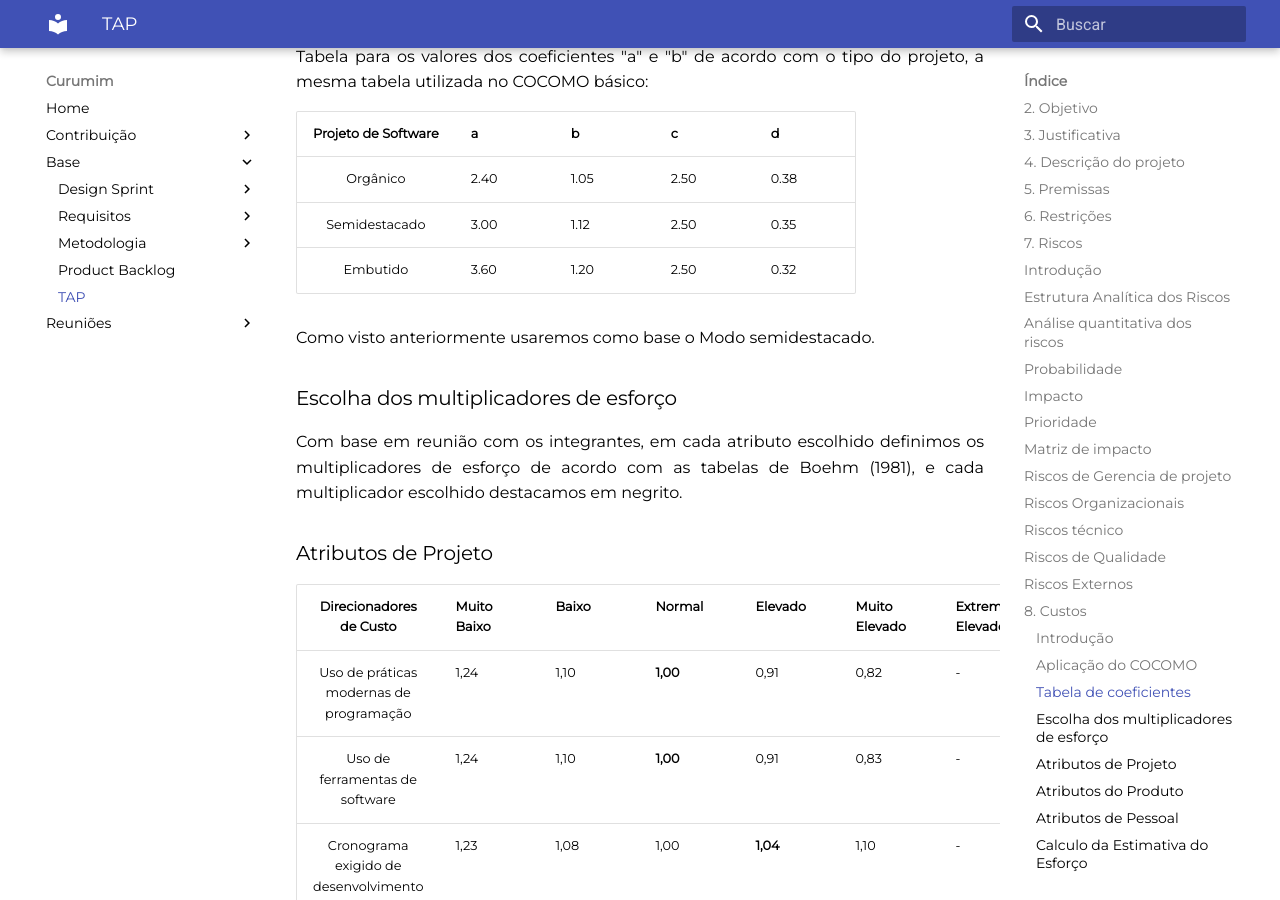
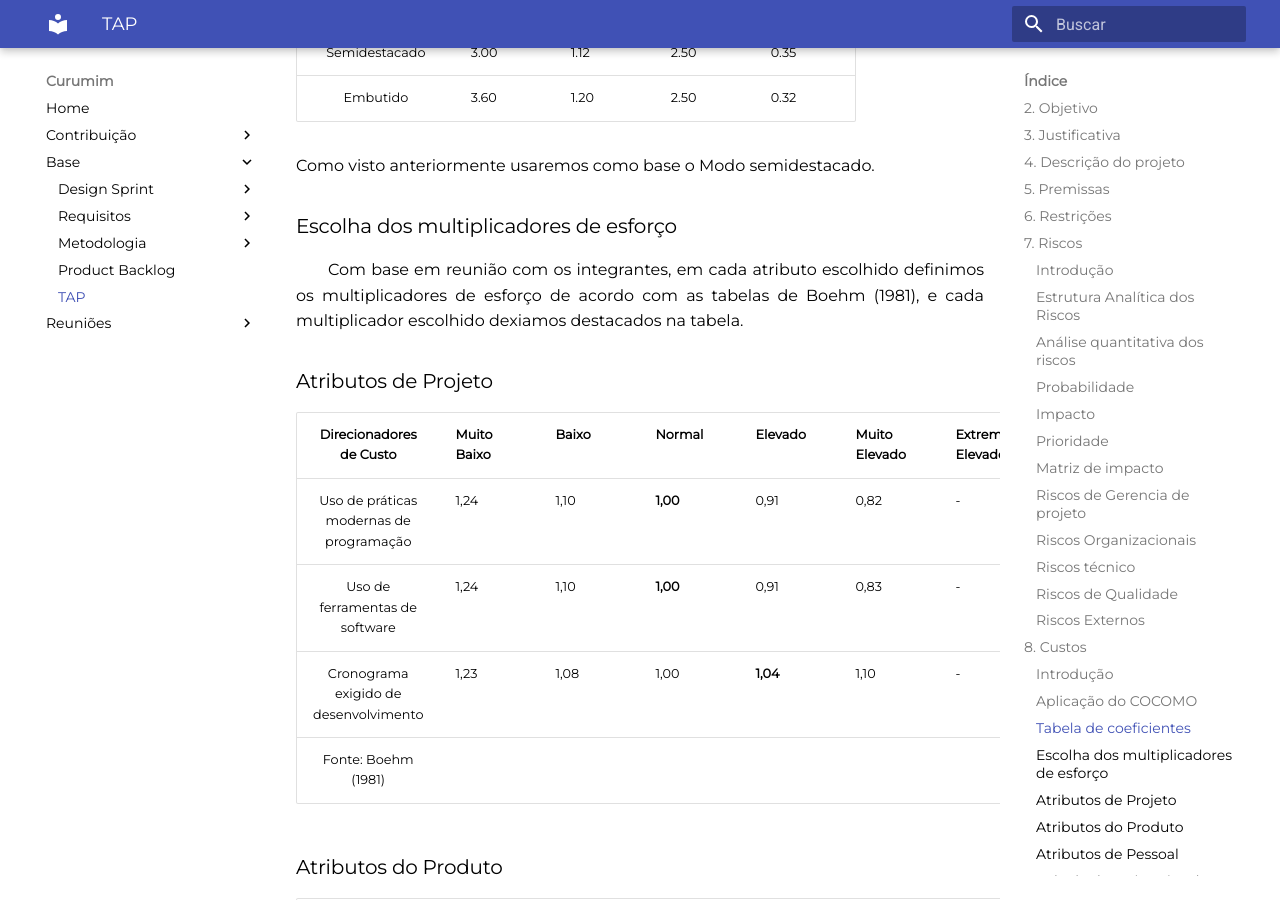
Before and after one commit to UnBArqDsw2021-1/2021.1_G6_Curumim, an MkDocs documentation site: the page built from docs/base/tap/tap.md, in a window 1280 px wide and 900 px high, scrolled down 7859 px. Built offline with MkDocs 1.6.1 and Material for MkDocs 9.7.7, drawn with Linux system fonts in a browser that asks for light colours.

Commit message:
doc(#46) Corrigindo formataçao do documento.

```diff
--- a/docs/base/tap/tap.md
+++ b/docs/base/tap/tap.md
@@ -29,18 +29,18 @@
 
 ## 7. Riscos
 
-## Introdução
+### Introdução
 
 &emsp;&emsp;A finalidade deste documento é apresentar e explicitar como será executado o plano de riscos do projeto. O gerenciamento de riscos é uma das etapas do processo de gerenciamento de projeto. Com o controle de riscos, podemos listar, acompanhar, prevenir as incertezas, medir os impactos e dessa forma conseguimos ter um certo controle dos riscos. Assim, este documento tem o objetivo de definir como os riscos serão identificados, definidos e acompanhados em todo processo.
 
-## Estrutura Analítica dos Riscos
+### Estrutura Analítica dos Riscos
 ![EAR](../../assets/imagens/EAR/EAR_02.PNG)
 
-## Análise quantitativa dos riscos
+### Análise quantitativa dos riscos
 
 &emsp;&emsp;A análise quantitativa de riscos tem como objetivo levantar dados mensuráveis, na intenção de obter maior controle das variáveis envolvidas no processo e domínio sobre os objetivos estratégicos. Com o resultado podemos aplicar ações que visam eliminar ou reduzir os riscos do projeto.
 
-## Probabilidade
+### Probabilidade
 |    Probabilidade    |  Peso|
 |:----------:|-------:|
 | Muito baixa | 1 |
@@ -50,7 +50,7 @@
 | Muito alta | 5 |
 
 
-## Impacto
+### Impacto
 |    Impacto    | Descrição |  Peso|    |
 |:----------:|:------:|-------:|------:|
 | Muito baixo | Considera-se quase que imperceptível para o projeto. | 1 |
@@ -59,7 +59,7 @@
 | Alto |  Torna o andamento do projeto mais difícil.  | 4 |
 | Muito alto | Impossibilita a continuação do projeto.  | 5 |
 
-## Prioridade
+### Prioridade
 |    P/I    | Muito baixa |  Baixa |  Média  |  Alta |  Muito alta    |
 |:----------:|:------:|:-------:|:------:|:-------:|:------:|
 | Muito baixa | 1 | 2 | 3 | 4 | 5 |
@@ -68,8 +68,8 @@
 | Alta | 4 | 8 | 12 | 16 | 20 |
 | Muito alta | 5 | 10 | 15 | 20 | 25 |
 
-## Matriz de impacto
-## Riscos de Gerencia de projeto
+### Matriz de impacto
+### Riscos de Gerencia de projeto
 |    Risco    | Impacto |  Probabilidade |  Prevenção  |  Resposta |  Prioridade    |
 |:----------:|:------:|:-------:|:------:|:-------:|:------:|
 | Alteração no escopo do projeto. | Alto | Alta | Boa comunicação com os stakeholders. | Aprimorar a capacidade de entender os requisitos e documentá-los. | 16 |
@@ -78,7 +78,7 @@
 | Cronograma incoerente com a realidade do projeto. | Alto | Média | Adptar os prazos e atividades em um escopo viável.  | Refatorar o cronograma. | 12 |
 
 
-## Riscos Organizacionais
+### Riscos Organizacionais
 |    Risco    | Impacto |  Probabilidade |  Prevenção  |  Resposta |  Prioridade    |
 |:----------:|:------:|:-------:|:------:|:-------:|:------:|
 |  Membro do grupo ou parentes próximos, passam por uma situação grave de covid-19. | Alto | Média | Manter os membros conscientizados sobre o risco de contaminação. | Dividir de forma justa as atividades entre o grupo. | 15 |
@@ -86,7 +86,7 @@
 | Falta de comunicação dentro da equipe | Alta | Baixa | Manter o grupo engajado. | Buscar outras maneiras de interação, durante um processo. | 8 |
 
 
-## Riscos técnico
+### Riscos técnico
 |    Risco    | Impacto |  Probabilidade |  Prevenção  |  Resposta |  Prioridade    |
 |:----------:|:------:|:-------:|:------:|:-------:|:------:|
 | Dificuldade na identificação dos requisitos. | Muito alto | Alta | Utilizar diferentes técnicas para fazer a elicitação dos reqisitos. | Refinar o processo de levantamento dos requisitos. | 20 |
@@ -94,13 +94,13 @@
 | Atraso nas entregas das tarefas. | Alto | Média | Medir conhecimento técnico de cada membro de acordo com as tecnologias. | Avaliar o planejamento das atividades. | 12 |
 
 
-## Riscos de Qualidade
+### Riscos de Qualidade
 |    Risco    | Impacto |  Probabilidade |  Prevenção  |  Resposta |  Prioridade    |
 |:----------:|:------:|:-------:|------:|:-------:|:------:|
 | Ausência de testes | Muito alto | Alta | Realizar testes automatizados de alta prioridade. | Buscar realizar testes. | 20 |
 | Falhas e bugs | Muito alto | Média | Realizar testes e verificação no pull resquest.  | Refatoração das partes com folhas. | 15 |
 
-## Riscos Externos
+### Riscos Externos
 |    Risco    | Impacto |  Probabilidade |  Prevenção  |  Resposta |  Prioridade    |
 |:----------:|:------:|:-------:|:------:|:-------:|:------:|
 | indisponibilidade dos integrantes do grupo para reuniões e eventuais encontros durante o desenvolvimento do projeto | Muito alto | Médio | Buscar atividades motivadores. | Adptar de acordo com a necessidade do grupo. | 15 |
@@ -121,7 +121,7 @@
 
 No caso do nosso projeto, se trata de um Modo Semidestacado.
 
-Dos atributos que são utilizados no COCOMO intermediário, decidimos levar em consideração os seguintes atributos:
+&emsp;&emsp;Dos atributos que são utilizados no COCOMO intermediário, decidimos levar em consideração os seguintes atributos:
 
 * **Atributos de projeto:**
   * uso de práticas modernas de programação;
@@ -135,7 +135,7 @@
 
 ### Tabela de coeficientes
 
-Tabela para os valores dos coeficientes "a" e "b" de acordo com o tipo do projeto, a mesma tabela utilizada no COCOMO básico:
+&emsp;&emsp;Tabela para os valores dos coeficientes "a" e "b" de acordo com o tipo do projeto, a mesma tabela utilizada no COCOMO básico:
 
 | Projeto de Software	| a	| b	| c	| d |
 |:-:|--|--|--|--|
@@ -147,7 +147,7 @@
 
 ### Escolha dos multiplicadores de esforço
 
-Com base em reunião com os integrantes, em cada atributo escolhido definimos os multiplicadores de esforço de acordo com as tabelas de Boehm (1981), e cada multiplicador escolhido destacamos em negrito.
+&emsp;&emsp;Com base em reunião com os integrantes, em cada atributo escolhido definimos os multiplicadores de esforço de acordo com as tabelas de Boehm (1981), e cada multiplicador escolhido dexiamos destacados na tabela.
 
 ### Atributos de Projeto
 
@@ -178,7 +178,7 @@
 
 ### Calculo da Estimativa do Esforço
 
-O resultado do esforço representa o valor de Pessoas/Mês. O modelo COCOMO Intermediário usa a seguinte equação para a estimativa do esforço:
+&emsp;&emsp;O resultado do esforço representa o valor de Pessoas/Mês. O modelo COCOMO Intermediário usa a seguinte equação para a estimativa do esforço:
 
     E = a x (S ^ b) x fae
 
@@ -203,7 +203,7 @@
 
 ### Calculo da Estimativa do Tempo
 
-O calculo da estimativa do tempo representa a quantidade de meses prevista para a conclusão do projeto, e dado pela formula:
+&emsp;&emsp;O calculo da estimativa do tempo representa a quantidade de meses prevista para a conclusão do projeto, e dado pela formula:
 
     T = c x (E ^ d)
 
@@ -214,7 +214,7 @@
 - c: é um coeficiente fornecido pela Tabela.
 - d: é um expoente fornecido pela Tabela.
 
-Em reunião com a equipe, decidimos uma estimativa de 3500 linhas de código, portanto nosso S será 3.5Kloc.
+&emsp;&emsp;Em reunião com a equipe, decidimos uma estimativa de 3500 linhas de código, portanto nosso S será 3.5Kloc.
 
 Para nosso caso que são 3500 linhas de código ou 3.5Kloc temos:
 
@@ -232,8 +232,7 @@
 
 > - Conaplo, Como fazer matriz de Análise De Riscos, : <https://www.youtube.com/watch?v=hxPjCp_hBg0&t=570s/>
 
-> ESO edx, Planejar o gerenciamento dos riscos: <https://www.youtube.com/watch?v=HDMS7ftQJb0&t=319s/>
-
+> - ESO edx, Planejar o gerenciamento dos riscos: <https://www.youtube.com/watch?v=HDMS7ftQJb0&t=319s/>
 
 ## Versionamento
 
```
